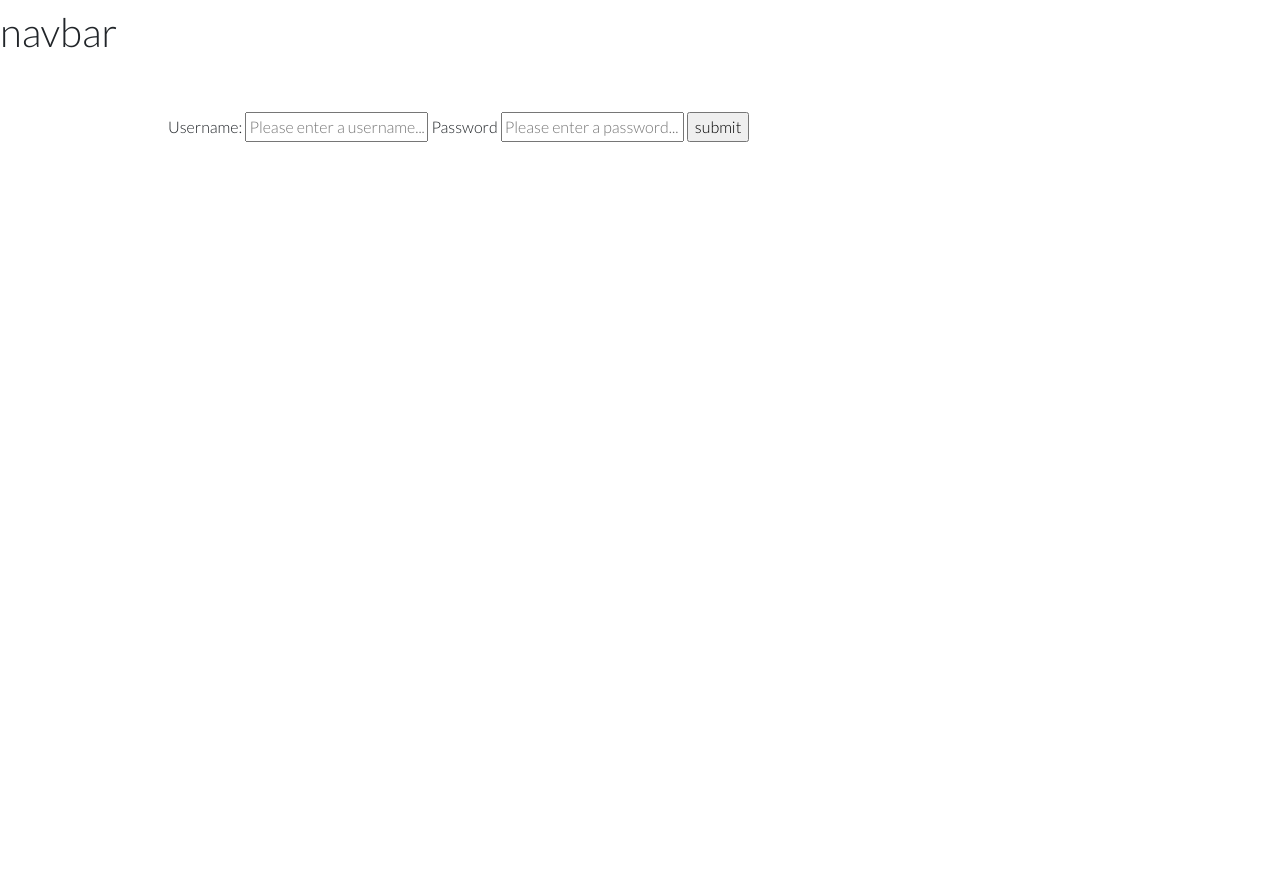
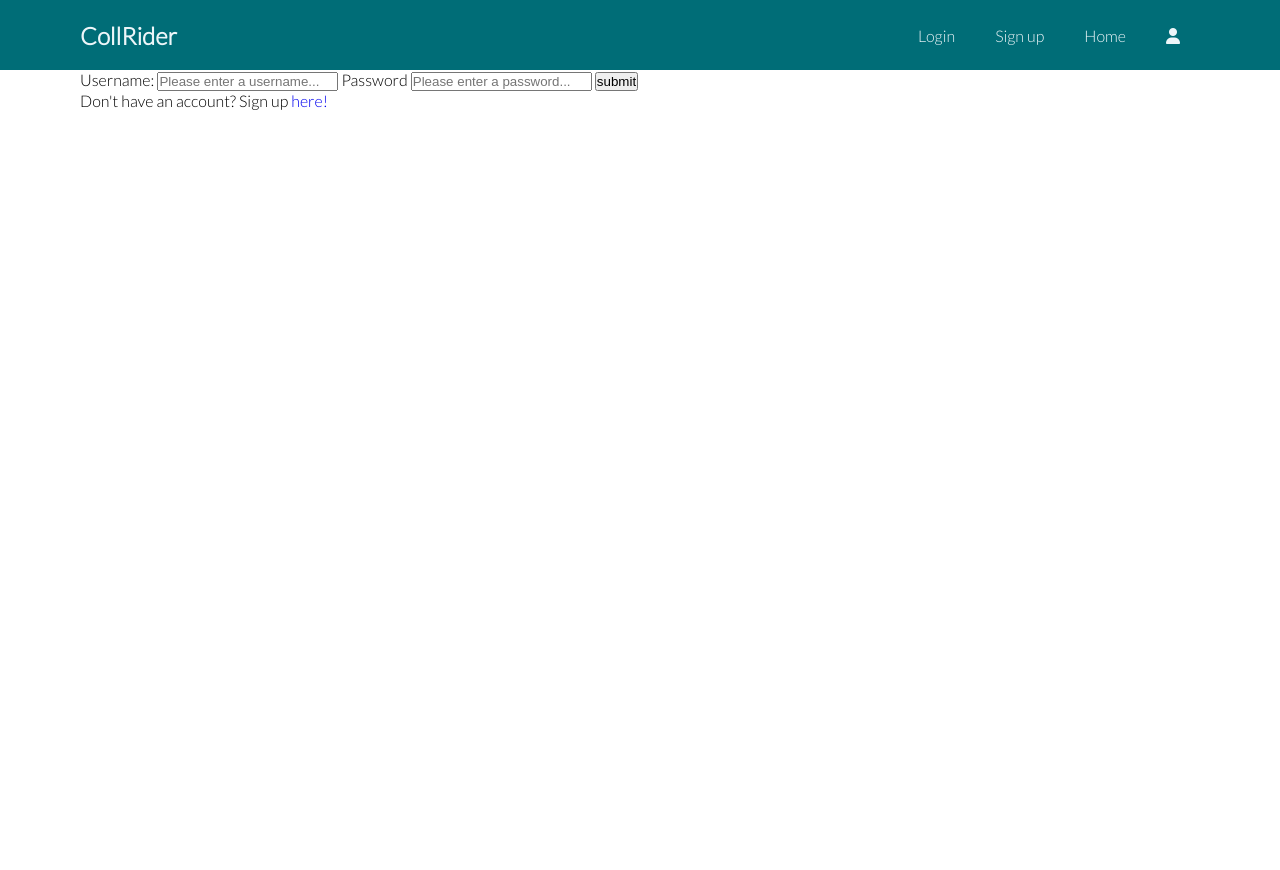
Before and after one commit to NaderASC20/collride, a Flask app: page /login/ in a window 1280 px wide. Before the commit the page ends 142 px from the top, so only its background shows below. Run offline with Flask 2, Linux system fonts and the light colour scheme; some libraries are stand-ins or nearby versions.

Commit message:
Login and navbar

```diff
--- a/app.py
+++ b/app.py
@@ -20,8 +20,11 @@ def index():
 
 @app.route('/questions')
 def questions():
-   data = session['data']
-   return render_template('questions.html', data = data)
+   if (session.get('username')):
+      username = session['username']
+      return render_template('questions.html', username = username)
+   else:
+      return redirect(url_for('login'))
 
 @app.route('/trips')
 def trips():
@@ -41,7 +44,7 @@ def login():
          return redirect(url_for("signup"))
       user = collection.find_one({"username": data['username']})
       if (user['password'] == data['password']):
-         session['data'] = data
+         session['username'] = data['username']
          return redirect(url_for('questions'))
       else:
          return render_template('login.html', error = True)
--- a/static/css/style.css
+++ /dev/null
@@ -1,10 +0,0 @@
-@import url('https://fonts.googleapis.com/css2?family=Lato:wght@300&display=swap');
-
-body {
-  font-family: 'Lato';
-}
-
-.container {
-  max-width: 1024px;
-  padding: 40px;
-}
--- /dev/null
+++ b/static/style.css
@@ -0,0 +1,64 @@
+@import url("https://fonts.googleapis.com/css2?family=Lato:wght@300&display=swap");
+
+:root /* set a variable we can use latter */ {
+  --navbar-foot-color: #006d77;
+  --writing-color: #edf6f9;
+}
+
+* {
+  margin: 0;
+  padding: 0;
+  box-sizing: border-box;
+}
+
+/* Body and Root Stuff */
+body {
+  font-family: "Lato";
+}
+
+.flex {
+  display: flex;
+  flex-direction: row;
+  align-items: center;
+}
+
+.container {
+  max-width: 1200px;
+  height: 100%;
+  padding: 0 40px;
+  overflow: auto;
+  margin: 0 auto;
+}
+
+a {
+  text-decoration: none;
+}
+
+.navbar {
+  background-color: #006d77;
+  color: #edf6f9;
+  height: 70px;
+}
+
+.navbar .flex {
+  justify-content: space-between;
+}
+
+.navbar a {
+  padding: 10px;
+  margin: 0 10px;
+  color: #edf6f9;
+}
+
+a:hover {
+  border-bottom: 3px solid #edf6f9;
+}
+
+.navbar ul {
+  display: flex;
+  list-style: none;
+}
+
+/* Login Page */
+
+/* Signup Page */
--- a/templates/base.html
+++ b/templates/base.html
@@ -1,19 +1,15 @@
 <html>
   <head>
-    <link
+    <script
+      src="https://kit.fontawesome.com/845fc4ce79.js"
+      crossorigin="anonymous"
+    ></script>
+    <!-- <link
       href="https://cdn.jsdelivr.net/npm/bootstrap@5.0.2/dist/css/bootstrap.min.css"
       rel="stylesheet"
       integrity="sha384-EVSTQN3/azprG1Anm3QDgpJLIm9Nao0Yz1ztcQTwFspd3yD65VohhpuuCOmLASjC"
       crossorigin="anonymous"
-    />
-    <link
-      rel="stylesheet"
-      href="https://cdnjs.cloudflare.com/ajax/libs/font-awesome/5.15.3/css/all.min.css"
-      integrity="sha512-iBBXm8fW90+nuLcSKlbmrPcLa0OT92xO1BIsZ+ywDWZCvqsWgccV3gFoRBv0z+8dLJgyAHIhR35VZc2oM/gI1w=="
-      crossorigin="anonymous"
-      referrerpolicy="no-referrer"
-    />
-    <link rel="stylesheet" href="../static/css/style.css" />
+    /> -->
     <title>{% block title %}{% endblock %}</title>
     {% with messages = get_flashed_messages() %} {% if messages %}
     <ul class="flashes">
@@ -22,16 +18,35 @@
       {% endfor %}
     </ul>
     {% endif %} {% endwith %}
+    <link
+      href="{{ url_for('static', filename='style.css') }}"
+      rel="stylesheet"
+      type="text/css"
+    />
   </head>
   <body>
-    <section class="navbar"><h1>navbar</h1></section>
+    <section class="navbar">
+      <div class="container flex">
+        <h1 class="logo">CollRider</h1>
+        <nav>
+          <ul>
+            <li><a aria-current="page" href="/login">Login</a></li>
+            <li><a aria-current="page" href="/signup">Sign up</a></li>
+            <li><a aria-current="page" href="/">Home</a></li>
+            <li>
+              <a href="/questions"><i class="fas fa-user"></i></a>
+            </li>
+          </ul>
+        </nav>
+      </div>
+    </section>
     {% block content %} {% endblock content %}
     <section class="footer"></section>
 
-    <script
+    <!-- <script
       src="https://cdn.jsdelivr.net/npm/bootstrap@5.0.2/dist/js/bootstrap.bundle.min.js"
       integrity="sha384-MrcW6ZMFYlzcLA8Nl+NtUVF0sA7MsXsP1UyJoMp4YLEuNSfAP+JcXn/tWtIaxVXM"
       crossorigin="anonymous"
-    ></script>
+    ></script> -->
   </body>
 </html>
--- a/templates/login.html
+++ b/templates/login.html
@@ -19,6 +19,7 @@ content %}
         />
         <input type="submit" value="submit" />
     </form>
+    <p>Don't have an account? Sign up <a href="/signup">here!</a></p>
 </div>
 
 {% endblock content %}
--- a/templates/questions.html
+++ b/templates/questions.html
@@ -1,4 +1,4 @@
 {% extends "base.html" %} {% block title %} Questions {% endblock title %} {%
 block content %}
-<h1>name: {{ data['username'] }}</h1>
+<h1>name: {{ username }}</h1>
 {% endblock content %}
```
Lines whose indentation alone changed are shown as unchanged.
